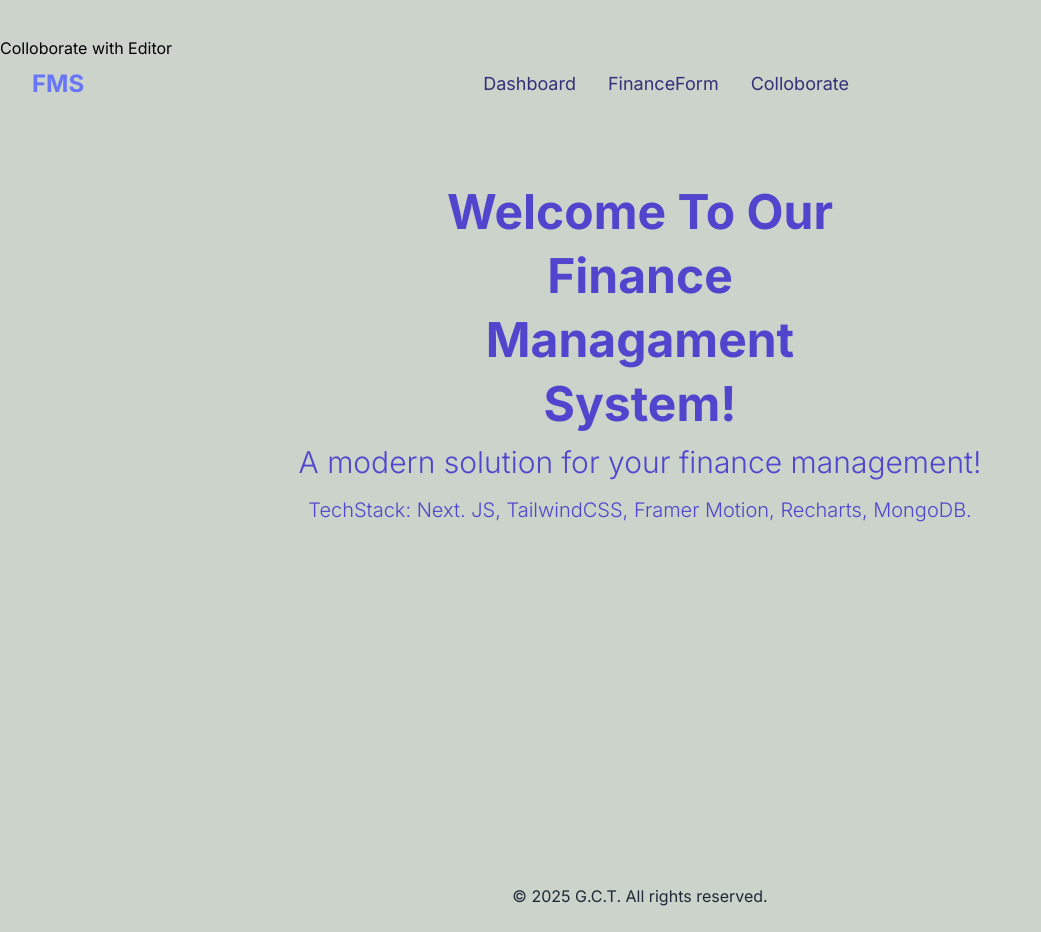
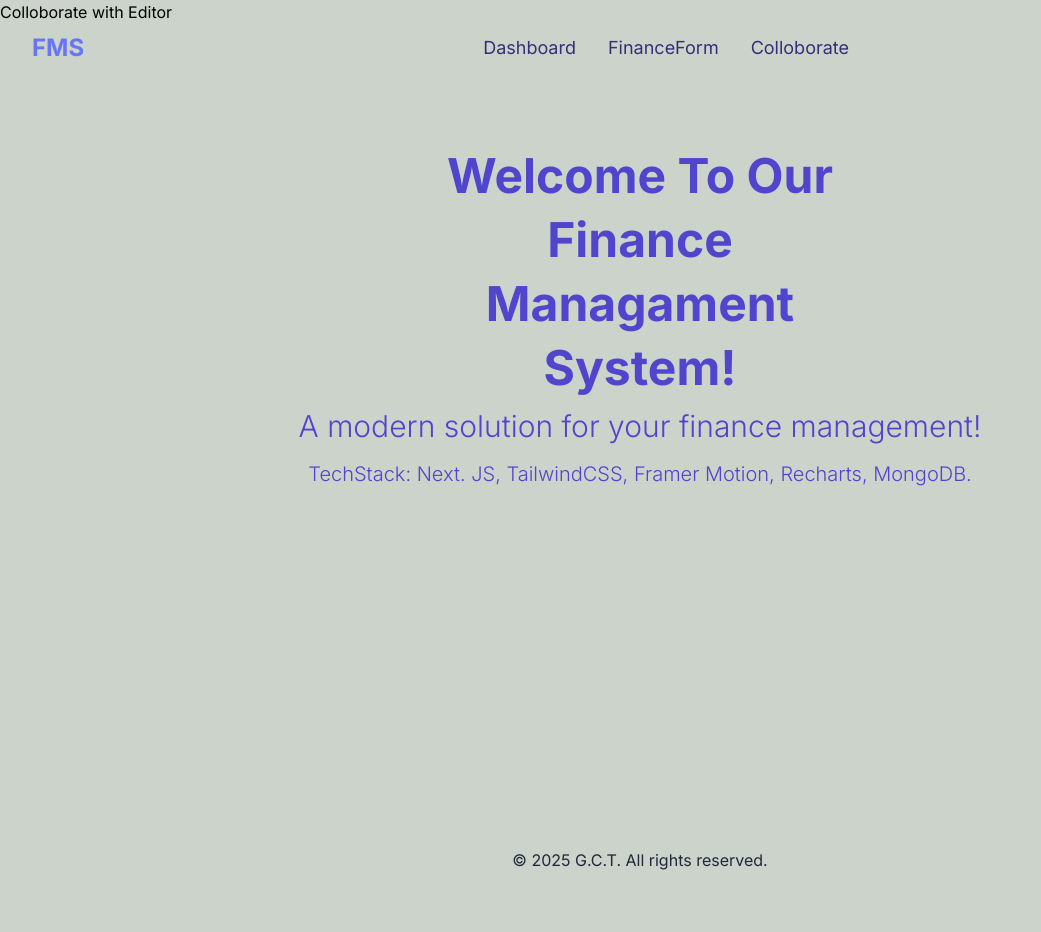
Before and after one commit to Arbab02/fms, a Next.js app: page / in a window 1280 px wide. Shown: the whole page, without its empty margins (0-1041 px from the left). After the commit the page ends 896 px from the top, so only its background shows below. Built offline with nearby package versions, Linux system fonts and the light colour scheme.

Commit message:
Update LinkToEditor.jsx

```diff
--- a/src/components/LinkToEditor.jsx
+++ b/src/components/LinkToEditor.jsx
@@ -3,9 +3,8 @@
 export default function LinkToEditor() {
   return (
     <div>
-  <div className='mt-9'>
- <a href="https://liveblocks-red.vercel.app/" target="_blank" classname="decoration-none text-indigo-500">Colloborate with Editor</a>
-    </div>
+
+ <a href="https://liveblocks-red.vercel.app/" target="_blank" classname="text-indigo-300 decoration-none ">Colloborate with Editor</a>
     </div>
   );
 }
```
